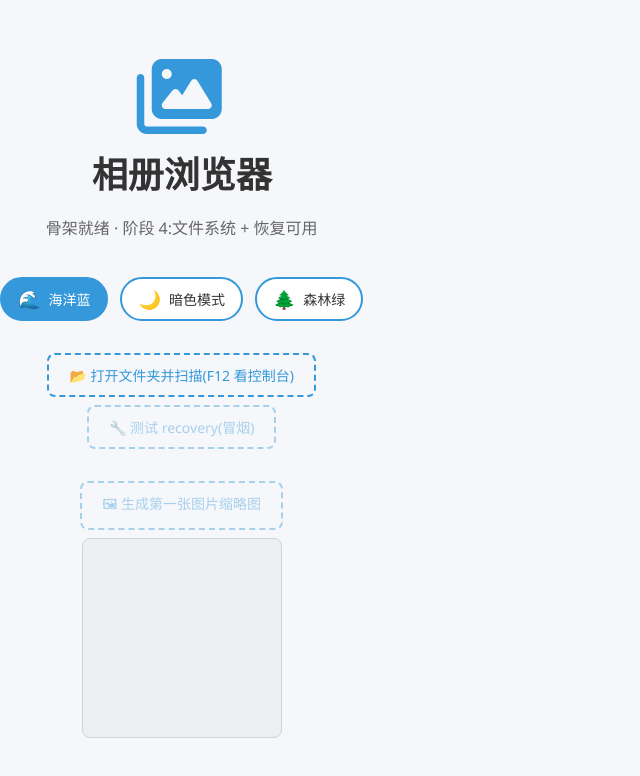
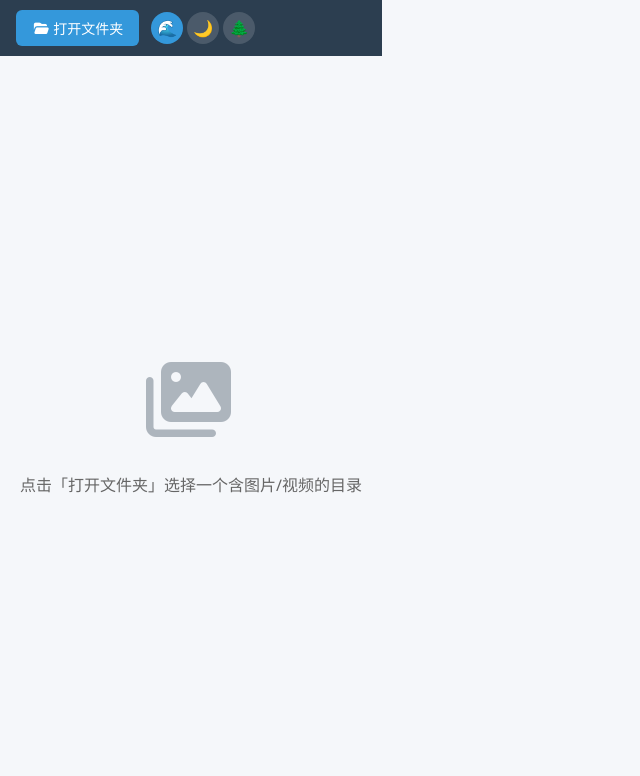
Before and after one commit to HaujetZhao/Gallery-Viewer, a Vue app: page / in a window 1280 px wide. Shown: the top 776 px of the page, without its empty margins (0-640 px from the left). Built offline with nearby package versions, Linux system fonts and the light colour scheme.

Commit message:
feat(阶段5a): App.vue 改主界面雏形(打开+folder切换+主题+Gallery)

```diff
--- a/src/App.vue
+++ b/src/App.vue
@@ -1,17 +1,13 @@
 <script setup>
-import { ref, onMounted } from 'vue';
+import { computed, onMounted, ref, watch } from 'vue';
 import { useThemeStore } from './stores/theme.js';
 import { useFsStore } from './stores/fs.js';
 import { initDB } from './services/db.js';
-import { generateThumbnail } from './services/thumbnail.js';
 import { openFolderPicker } from './services/filesystem.js';
-import { handleFolderNotFound } from './services/recovery.js';
-import { FileTypes } from './config/file-types.js';
+import Gallery from './components/Gallery.vue';
 
 const themeStore = useThemeStore();
 const fsStore = useFsStore();
-const thumbCanvasRef = ref(null);
-const thumbStatus = ref('');
 
 onMounted(async () => {
   themeStore.init();
@@ -22,197 +18,123 @@ onMounted(async () => {
   }
 });
 
-// 临时:打开文件夹 → 后台递归扫描 → 控制台打印全部缓存(阶段 5 起替换为真实 UI)。
-async function scanAndPrint() {
-  const root = await openFolderPicker();
-  if (!root) return; // 取消选择或不支持
-  console.log('=== 扫描结果(含后台递归) ===');
-  console.log(`根目录: ${root.name} | 直接文件 ${root.files.length} | 直接子文件夹 ${root.subFolders.length}`);
-  console.log('foldersData 全部缓存条目(含递归子目录):', fsStore.foldersData.size);
-  console.table(
+// 临时 folder 切换(阶段 5b Sidebar 做好后替换)
+const selectedPath = ref('');
+const folderOptions = computed(() =>
   [...fsStore.foldersData.entries()]
     .filter(([k]) => k !== 'ALL_MEDIA')
-      .map(([k, v]) => ({ path: k, files: v.files.length, scanned: v.scanned })),
+    .map(([k, v]) => ({ path: k, name: v.name, count: v.files.length })),
 );
-}
+watch(selectedPath, (p) => {
+  if (p) fsStore.currentFolder = fsStore.foldersData.get(p);
+});
 
-// 临时冒烟:对 currentFolder 触发恢复流程(它本身有效,findValidAncestor 返回自己,scan 增量)。
-// 验证 recovery 链路(findValidAncestor→scan→startBackgroundScan)能跑通,不报错。
-async function testRecovery() {
-  if (!fsStore.currentFolder) {
-    console.log('请先扫描文件夹');
-    return;
-  }
-  console.log('=== recovery 冒烟 ===');
-  const recovered = await handleFolderNotFound(fsStore.currentFolder);
-  console.log('恢复结果:', recovered ? `已恢复到 ${recovered.name}` : '无法恢复(根失效)');
-}
-
-// 临时:对当前文件夹第一张图片生成缩略图。阶段 5 gallery 接入真实卡片后替换。
-async function generateFirstThumbnail() {
-  const folder = fsStore.currentFolder;
-  if (!folder) {
-    thumbStatus.value = '请先扫描文件夹';
-    return;
-  }
-  const file = folder.files.find((f) => FileTypes.image.standard.includes(f.type));
-  if (!file) {
-    thumbStatus.value = '根目录无标准图片(jpg/png/webp/bmp/jfif)';
-    return;
-  }
-  const canvas = thumbCanvasRef.value;
-  const t0 = performance.now();
-  try {
-    const result = await generateThumbnail(file, canvas, 400);
-    const dt = Math.round(performance.now() - t0);
-    thumbStatus.value = `${file.name} · ${result.strategyName} · ${result.cached ? '缓存命中' : '新生成'} · ${dt}ms`;
-    console.log('缩略图结果:', result, '| md5:', file.md5);
-  } catch (e) {
-    thumbStatus.value = `生成失败: ${e.message}`;
-    console.error(e);
-  }
+async function open() {
+  await openFolderPicker();
+  if (fsStore.currentFolder) selectedPath.value = fsStore.currentFolder.path;
 }
 </script>
 
 <template>
-  <div class="startup-placeholder">
-    <i class="fas fa-images"></i>
-    <h1>相册浏览器</h1>
-    <p>骨架就绪 · 阶段 4:文件系统 + 恢复可用</p>
-
-    <!-- 临时主题切换 UI(阶段 7 设置面板做好后替换) -->
+  <div class="app-root">
+    <!-- 顶部栏:打开 + folder 切换 + 主题 -->
+    <div class="top-bar">
+      <button class="top-btn primary" @click="open">
+        <i class="fas fa-folder-open"></i> 打开文件夹
+      </button>
+      <select v-if="folderOptions.length" v-model="selectedPath" class="folder-select">
+        <option v-for="f in folderOptions" :key="f.path" :value="f.path">
+          📁 {{ f.name }} ({{ f.count }})
+        </option>
+      </select>
       <div class="theme-switcher">
         <button
           v-for="t in themeStore.getThemes()"
           :key="t.id"
-        :class="['theme-btn', { active: themeStore.currentTheme === t.id }]"
+          :class="['theme-chip', { active: themeStore.currentTheme === t.id }]"
           @click="themeStore.applyTheme(t.id)"
-      >
-        <span class="icon">{{ t.icon }}</span>
-        <span>{{ t.name }}</span>
-      </button>
+          :title="t.name"
+        >{{ t.icon }}</button>
+      </div>
     </div>
 
-    <!-- 临时扫描按钮(阶段 5 画廊做好后替换) -->
-    <div class="scan-zone">
-      <button class="scan-btn" @click="scanAndPrint">📂 打开文件夹并扫描(F12 看控制台)</button>
-      <button class="scan-btn" :disabled="!fsStore.currentFolder" @click="testRecovery">
-        🔧 测试 recovery(冒烟)
-      </button>
-      <span v-if="fsStore.currentFolder" class="scan-result">
-        当前: {{ fsStore.currentFolder.name }} · {{ fsStore.currentFolder.files.length }} 文件
-      </span>
-    </div>
-
-    <!-- 临时缩略图生成(阶段 5 gallery 卡片做好后替换) -->
-    <div class="thumb-zone">
-      <button class="scan-btn" :disabled="!fsStore.currentFolder" @click="generateFirstThumbnail">
-        🖼 生成第一张图片缩略图
-      </button>
-      <canvas ref="thumbCanvasRef" width="400" height="400" class="thumb-canvas"></canvas>
-      <span class="scan-result">{{ thumbStatus }}</span>
+    <!-- 主区 -->
+    <Gallery v-if="fsStore.currentFolder" />
+    <div v-else class="empty-state">
+      <i class="fas fa-images empty-icon"></i>
+      <p>点击「打开文件夹」选择一个含图片/视频的目录</p>
     </div>
   </div>
 </template>
 
 <style scoped>
-.startup-placeholder {
+.app-root {
   min-height: 100vh;
+  background: var(--bg-secondary, #f5f7fa);
+  display: flex;
+  flex-direction: column;
+}
+.top-bar {
+  display: flex;
+  align-items: center;
+  gap: 12px;
+  padding: 10px 16px;
+  background: var(--sidebar-bg, #2c3e50);
+  color: var(--sidebar-text, #ecf0f1);
+  flex-wrap: wrap;
+}
+.top-btn {
+  padding: 8px 16px;
+  border: none;
+  border-radius: 6px;
+  cursor: pointer;
+  font-size: 14px;
+  background: var(--color-primary, #3498db);
+  color: #fff;
+}
+.top-btn:hover {
+  background: var(--color-primary-dark, #2980b9);
+}
+.folder-select {
+  flex: 1;
+  min-width: 200px;
+  max-width: 400px;
+  padding: 6px 10px;
+  border: none;
+  border-radius: 6px;
+  background: rgba(255, 255, 255, 0.15);
+  color: var(--sidebar-text, #ecf0f1);
+}
+.folder-select option {
+  color: #333;
+}
+.theme-switcher {
+  display: flex;
+  gap: 4px;
+}
+.theme-chip {
+  width: 32px;
+  height: 32px;
+  border: none;
+  border-radius: 50%;
+  background: rgba(255, 255, 255, 0.15);
+  cursor: pointer;
+  font-size: 16px;
+}
+.theme-chip.active {
+  background: var(--color-primary, #3498db);
+}
+.empty-state {
+  flex: 1;
   display: flex;
   flex-direction: column;
   align-items: center;
   justify-content: center;
-  gap: 12px;
-  background: var(--bg-secondary, #f5f7fa);
-  color: var(--text-primary, #333);
-}
-.startup-placeholder i {
-  font-size: 80px;
-  color: var(--color-primary, #3498db);
-}
-.startup-placeholder h1 {
-  font-size: 36px;
-  margin: 0;
-}
-.startup-placeholder p {
+  gap: 16px;
   color: var(--text-secondary, #666);
 }
-
-.theme-switcher {
-  display: flex;
-  gap: 12px;
-  margin-top: 24px;
-}
-.theme-btn {
-  display: inline-flex;
-  align-items: center;
-  gap: 8px;
-  padding: 8px 16px;
-  border: 2px solid var(--color-primary, #3498db);
-  border-radius: 999px;
-  background: var(--bg-primary, #fff);
-  color: var(--text-primary, #333);
-  cursor: pointer;
-  font-size: 14px;
-  transition: all 0.2s;
-}
-.theme-btn:hover {
-  background: var(--color-primary, #3498db);
-  color: #fff;
-}
-.theme-btn.active {
-  background: var(--color-primary, #3498db);
-  color: #fff;
-}
-.theme-btn .icon {
-  font-size: 18px;
-}
-
-.scan-zone {
-  margin-top: 20px;
-  display: flex;
-  flex-direction: column;
-  align-items: center;
-  gap: 8px;
-}
-.scan-btn {
-  padding: 10px 20px;
-  border: 2px dashed var(--color-primary, #3498db);
-  border-radius: 8px;
-  background: transparent;
-  color: var(--color-primary, #3498db);
-  cursor: pointer;
-  font-size: 14px;
-}
-.scan-btn:hover {
-  background: var(--color-primary, #3498db);
-  color: #fff;
-}
-.scan-btn:disabled {
-  opacity: 0.4;
-  cursor: not-allowed;
-}
-.scan-btn:disabled:hover {
-  background: transparent;
-  color: var(--color-primary, #3498db);
-}
-.scan-result {
-  color: var(--text-secondary, #666);
-  font-size: 13px;
-}
-
-.thumb-zone {
-  margin-top: 20px;
-  display: flex;
-  flex-direction: column;
-  align-items: center;
-  gap: 8px;
-}
-.thumb-canvas {
-  width: 200px;
-  height: 200px;
-  border: 1px solid var(--color-gray-300, #ced4da);
-  border-radius: 8px;
-  background: var(--bg-tertiary, #ecf0f1);
+.empty-state .empty-icon {
+  font-size: 80px;
+  color: var(--color-gray-400, #adb5bd);
 }
 </style>
```
Lines whose indentation alone changed are shown as unchanged.
